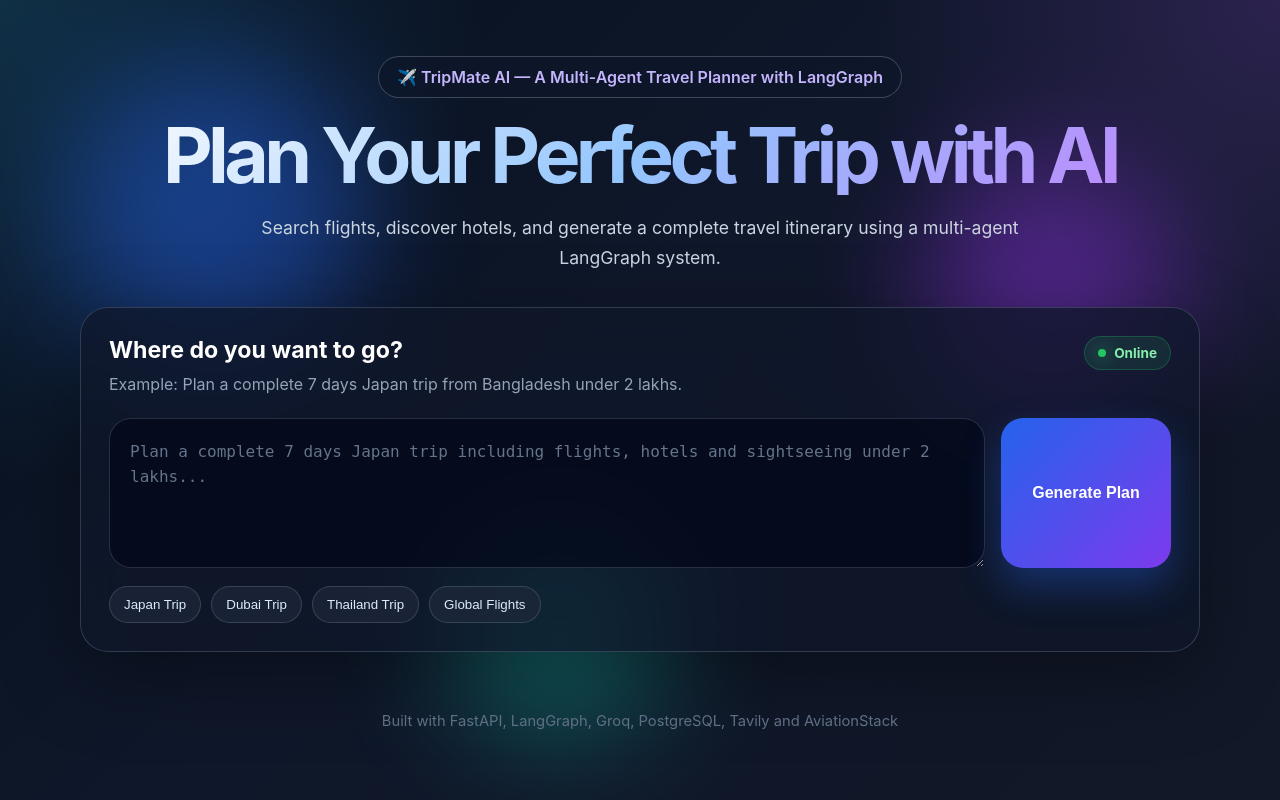
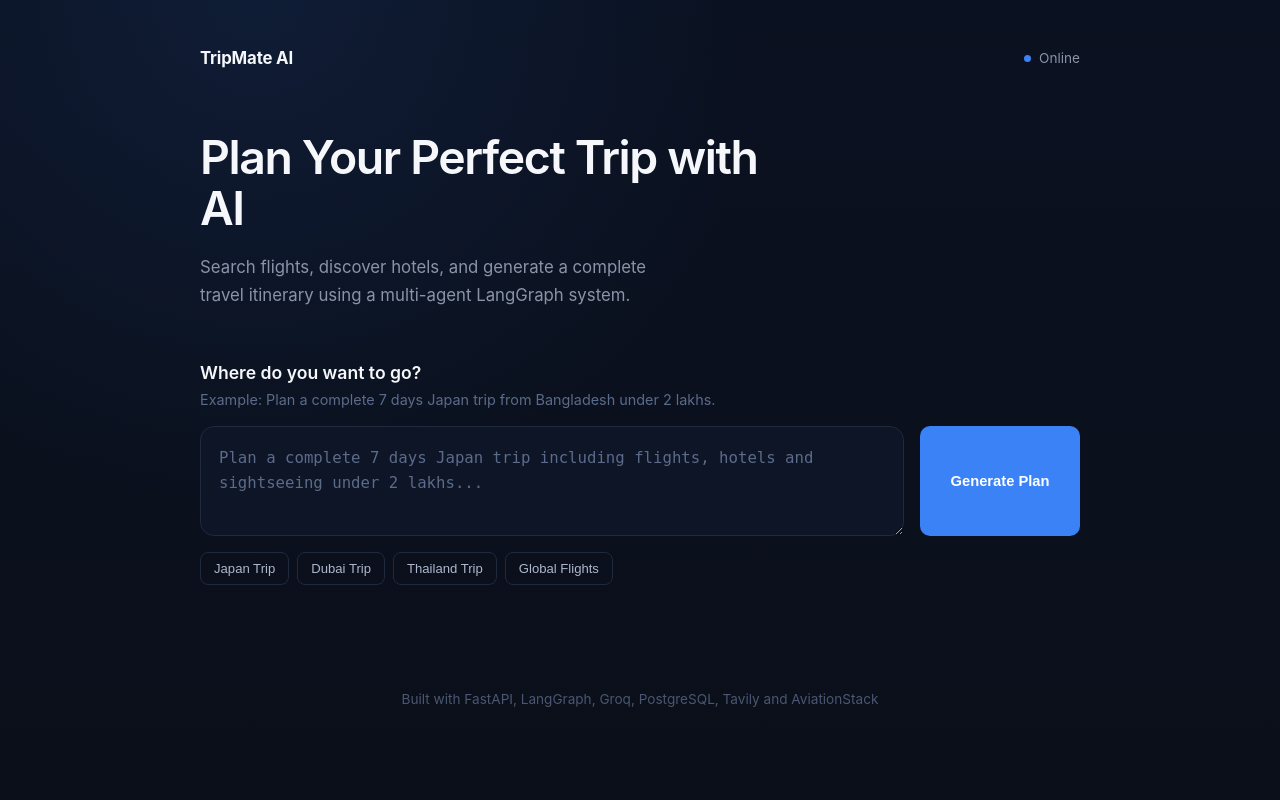
Before and after one commit to Anoop-2752/TripMate-AI---A-Multi-Agent-Travel-Planner-with-LangGraph, a FastAPI app: page / in a window 1280 px wide. Run offline with FastAPI, Linux system fonts and the light colour scheme; some libraries are stand-ins or nearby versions.

Commit message:
changed ui desighn

```diff
--- a/static/script.js
+++ b/static/script.js
@@ -138,6 +138,7 @@ function downloadPDF() {
 
     downloadBtn.textContent = "Preparing PDF...";
     downloadBtn.disabled = true;
+    pdfContent.classList.add("pdf-export");
 
     const options = {
         margin: 0.5,
@@ -168,10 +169,12 @@ function downloadPDF() {
         .then(() => {
             downloadBtn.textContent = oldText;
             downloadBtn.disabled = false;
+            pdfContent.classList.remove("pdf-export");
         })
         .catch(() => {
             downloadBtn.textContent = oldText;
             downloadBtn.disabled = false;
+            pdfContent.classList.remove("pdf-export");
             showError("Could not download PDF.");
         });
 }
--- a/static/style.css
+++ b/static/style.css
@@ -7,149 +7,84 @@
 body {
     font-family: Inter, system-ui, -apple-system, BlinkMacSystemFont, "Segoe UI", sans-serif;
     min-height: 100vh;
-    background: #07111f;
-    color: #ffffff;
-    overflow-x: hidden;
-}
-
-.page-bg {
-    position: fixed;
-    inset: 0;
-    z-index: -1;
+    color: #e7ebf3;
     background:
-        radial-gradient(circle at top left, rgba(56, 189, 248, 0.18), transparent 32%),
-        radial-gradient(circle at top right, rgba(168, 85, 247, 0.18), transparent 28%),
-        linear-gradient(135deg, #07111f 0%, #0f172a 45%, #111827 100%);
-}
-
-.gradient-circle {
-    position: absolute;
-    border-radius: 999px;
-    filter: blur(60px);
-    opacity: 0.45;
-}
-
-.circle-1 {
-    width: 300px;
-    height: 300px;
-    background: #2563eb;
-    top: 8%;
-    left: 5%;
-}
-
-.circle-2 {
-    width: 260px;
-    height: 260px;
-    background: #9333ea;
-    top: 20%;
-    right: 8%;
-}
-
-.circle-3 {
-    width: 220px;
-    height: 220px;
-    background: #14b8a6;
-    bottom: 8%;
-    left: 35%;
+        radial-gradient(circle at 20% 0%, rgba(59, 130, 246, 0.10), transparent 40%),
+        linear-gradient(180deg, #0a1120 0%, #0b0f1a 100%);
+    background-attachment: fixed;
 }
 
 .app-container {
-    width: min(1120px, calc(100% - 32px));
+    width: min(880px, calc(100% - 32px));
     margin: 0 auto;
-    padding: 56px 0 30px;
+    padding: 48px 0 40px;
 }
 
-.hero-section {
-    text-align: center;
-    margin-bottom: 34px;
+.top-bar {
+    display: flex;
+    align-items: center;
+    justify-content: space-between;
+    margin-bottom: 64px;
 }
 
-.badge {
-    display: inline-flex;
-    align-items: center;
-    gap: 8px;
-    padding: 10px 18px;
-    border: 1px solid rgba(148, 163, 184, 0.35);
-    border-radius: 999px;
-    background: rgba(15, 23, 42, 0.72);
-    backdrop-filter: blur(16px);
-    color: #c4b5fd;
-    font-weight: 600;
-    margin-bottom: 20px;
-}
-
-.hero-section h1 {
-    font-size: clamp(2.2rem, 6vw, 5rem);
-    line-height: 1;
-    letter-spacing: -0.06em;
-    margin-bottom: 18px;
-    background: linear-gradient(135deg, #ffffff, #93c5fd, #c084fc);
-    -webkit-background-clip: text;
-    -webkit-text-fill-color: transparent;
-}
-
-.hero-section p {
-    max-width: 760px;
-    margin: 0 auto;
-    color: #cbd5e1;
-    font-size: 1.1rem;
-    line-height: 1.7;
-}
-
-.planner-card,
-.result-section {
-    background: rgba(15, 23, 42, 0.76);
-    border: 1px solid rgba(148, 163, 184, 0.26);
-    box-shadow: 0 24px 80px rgba(0, 0, 0, 0.35);
-    backdrop-filter: blur(20px);
-    border-radius: 28px;
-}
-
-.planner-card {
-    padding: 28px;
-}
-
-.card-header,
-.result-header {
-    display: flex;
-    align-items: flex-start;
-    justify-content: space-between;
-    gap: 18px;
-    margin-bottom: 22px;
-}
-
-.card-header h2,
-.result-header h2 {
-    font-size: 1.45rem;
-    margin-bottom: 8px;
-}
-
-.card-header p,
-.result-header p {
-    color: #94a3b8;
-    line-height: 1.5;
+.brand {
+    font-weight: 700;
+    font-size: 1.05rem;
+    letter-spacing: -0.01em;
+    color: #f5f7fb;
 }
 
 .status-pill {
     display: flex;
     align-items: center;
     gap: 8px;
-    background: rgba(34, 197, 94, 0.12);
-    color: #86efac;
-    border: 1px solid rgba(34, 197, 94, 0.25);
-    padding: 8px 13px;
-    border-radius: 999px;
-    font-weight: 700;
     font-size: 0.85rem;
-    white-space: nowrap;
+    color: #8a93a8;
 }
 
 .status-dot {
-    width: 8px;
-    height: 8px;
+    width: 7px;
+    height: 7px;
     border-radius: 50%;
-    background: #22c55e;
-    box-shadow: 0 0 18px #22c55e;
+    background: #3b82f6;
+}
+
+.hero-section {
+    margin-bottom: 52px;
+}
+
+.hero-section h1 {
+    font-size: clamp(2rem, 5vw, 2.9rem);
+    line-height: 1.1;
+    letter-spacing: -0.03em;
+    font-weight: 600;
+    margin-bottom: 20px;
+    max-width: 600px;
+    color: #f5f7fb;
+}
+
+.hero-section p {
+    max-width: 480px;
+    color: #8a93a8;
+    font-size: 1.05rem;
+    line-height: 1.65;
+}
+
+.card-header {
+    margin-bottom: 16px;
+}
+
+.card-header h2 {
+    font-size: 1.1rem;
+    font-weight: 600;
+    margin-bottom: 6px;
+    color: #f5f7fb;
+}
+
+.card-header p {
+    color: #5b6b8a;
+    font-size: 0.9rem;
+    line-height: 1.5;
 }
 
 .input-area {
@@ -157,82 +92,101 @@ body {
     grid-template-columns: 1fr auto;
     gap: 16px;
     align-items: stretch;
+    margin-bottom: 16px;
 }
 
 textarea {
     width: 100%;
-    min-height: 150px;
+    min-height: 110px;
     resize: vertical;
-    border: 1px solid rgba(148, 163, 184, 0.24);
-    border-radius: 22px;
-    background: rgba(2, 6, 23, 0.64);
-    color: #ffffff;
-    padding: 20px;
-    font-size: 1rem;
+    border: 1px solid #202a3d;
+    border-radius: 14px;
+    background: #0e1526;
+    color: #e7ebf3;
+    padding: 18px;
+    font-size: 0.98rem;
     line-height: 1.6;
     outline: none;
-    transition: 0.25s ease;
+    transition: border-color 0.2s ease;
 }
 
 textarea:focus {
-    border-color: rgba(96, 165, 250, 0.85);
-    box-shadow: 0 0 0 4px rgba(59, 130, 246, 0.18);
+    border-color: #3b82f6;
 }
 
 textarea::placeholder {
-    color: #64748b;
+    color: #5b6b8a;
 }
 
 #sendBtn {
-    min-width: 170px;
+    min-width: 160px;
     border: none;
-    border-radius: 22px;
+    border-radius: 10px;
     padding: 0 24px;
-    background: linear-gradient(135deg, #2563eb, #7c3aed);
+    background: #3b82f6;
     color: #ffffff;
-    font-weight: 800;
-    font-size: 1rem;
+    font-weight: 600;
+    font-size: 0.92rem;
     cursor: pointer;
-    box-shadow: 0 18px 38px rgba(37, 99, 235, 0.35);
-    transition: 0.25s ease;
+    transition: background 0.2s ease;
 }
 
 #sendBtn:hover {
-    transform: translateY(-2px);
-    box-shadow: 0 22px 50px rgba(124, 58, 237, 0.4);
+    background: #2f6fe0;
 }
 
 #sendBtn:disabled {
     opacity: 0.6;
     cursor: not-allowed;
-    transform: none;
 }
 
 .quick-prompts {
     display: flex;
     flex-wrap: wrap;
-    gap: 10px;
-    margin-top: 18px;
+    gap: 8px;
+    margin-bottom: 36px;
 }
 
 .quick-prompts button {
-    border: 1px solid rgba(148, 163, 184, 0.25);
-    background: rgba(30, 41, 59, 0.7);
-    color: #dbeafe;
-    border-radius: 999px;
-    padding: 10px 14px;
+    border: 1px solid #202a3d;
+    background: transparent;
+    color: #aeb8cc;
+    border-radius: 8px;
+    padding: 8px 13px;
+    font-size: 0.82rem;
     cursor: pointer;
-    transition: 0.2s ease;
+    transition: border-color 0.2s ease, color 0.2s ease;
 }
 
 .quick-prompts button:hover {
-    background: rgba(59, 130, 246, 0.2);
-    border-color: rgba(96, 165, 250, 0.5);
+    border-color: #3b82f6;
+    color: #f5f7fb;
 }
 
 .result-section {
-    margin-top: 26px;
-    padding: 28px;
+    border-top: 1px solid #1a2337;
+    padding-top: 36px;
+    margin-top: 12px;
+}
+
+.result-header {
+    display: flex;
+    align-items: center;
+    justify-content: space-between;
+    gap: 18px;
+    margin-bottom: 24px;
+}
+
+.result-header h2 {
+    font-size: 1.15rem;
+    font-weight: 600;
+    color: #f5f7fb;
+    margin-bottom: 4px;
+}
+
+.result-header p {
+    color: #5b6b8a;
+    font-size: 0.85rem;
 }
 
 .result-actions {
@@ -406,9 +417,9 @@ textarea::placeholder {
 
 footer {
     text-align: center;
-    color: #64748b;
+    color: #4a5772;
     padding: 30px 16px 40px;
-    font-size: 0.92rem;
+    font-size: 0.85rem;
 }
 
 @keyframes spin {
--- a/templates/index.html
+++ b/templates/index.html
@@ -12,19 +12,17 @@
 
 <body>
 
-    <div class="page-bg">
-        <div class="gradient-circle circle-1"></div>
-        <div class="gradient-circle circle-2"></div>
-        <div class="gradient-circle circle-3"></div>
-    </div>
-
     <main class="app-container">
 
+        <header class="top-bar">
+            <div class="brand">TripMate AI</div>
+            <div class="status-pill">
+                <span class="status-dot"></span>
+                Online
+            </div>
+        </header>
+
         <section class="hero-section">
-            <div class="badge">
-                ✈️ TripMate AI — A Multi-Agent Travel Planner with LangGraph
-            </div>
-
             <h1>
                 Plan Your Perfect Trip with AI
             </h1>
@@ -42,11 +40,6 @@
                     <p>
                         Example: Plan a complete 7 days Japan trip from Bangladesh under 2 lakhs.
                     </p>
-                </div>
-
-                <div class="status-pill">
-                    <span class="status-dot"></span>
-                    Online
                 </div>
             </div>
 
```
Also changed, not shown: other parts of static/style.css (+169 -62 lines).
